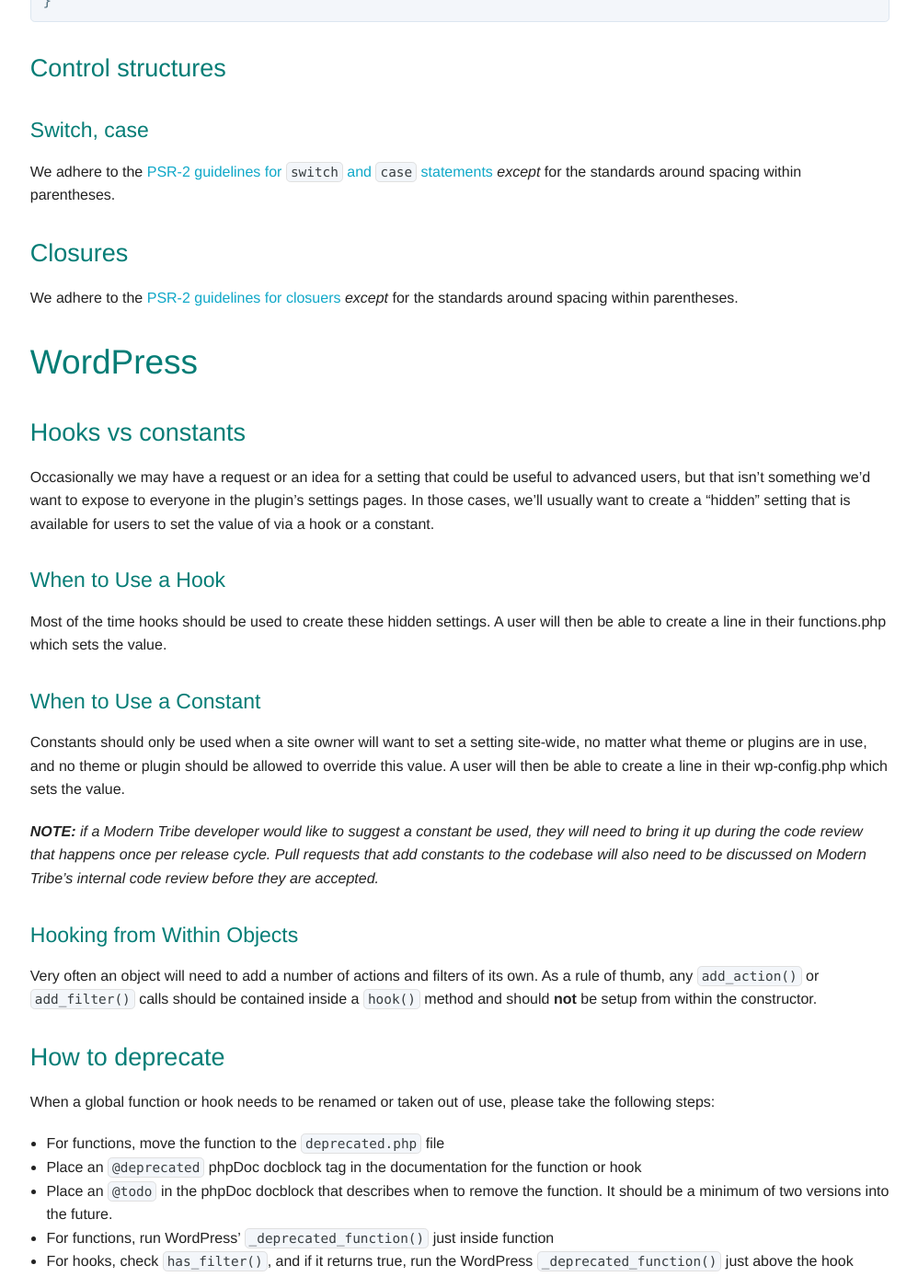
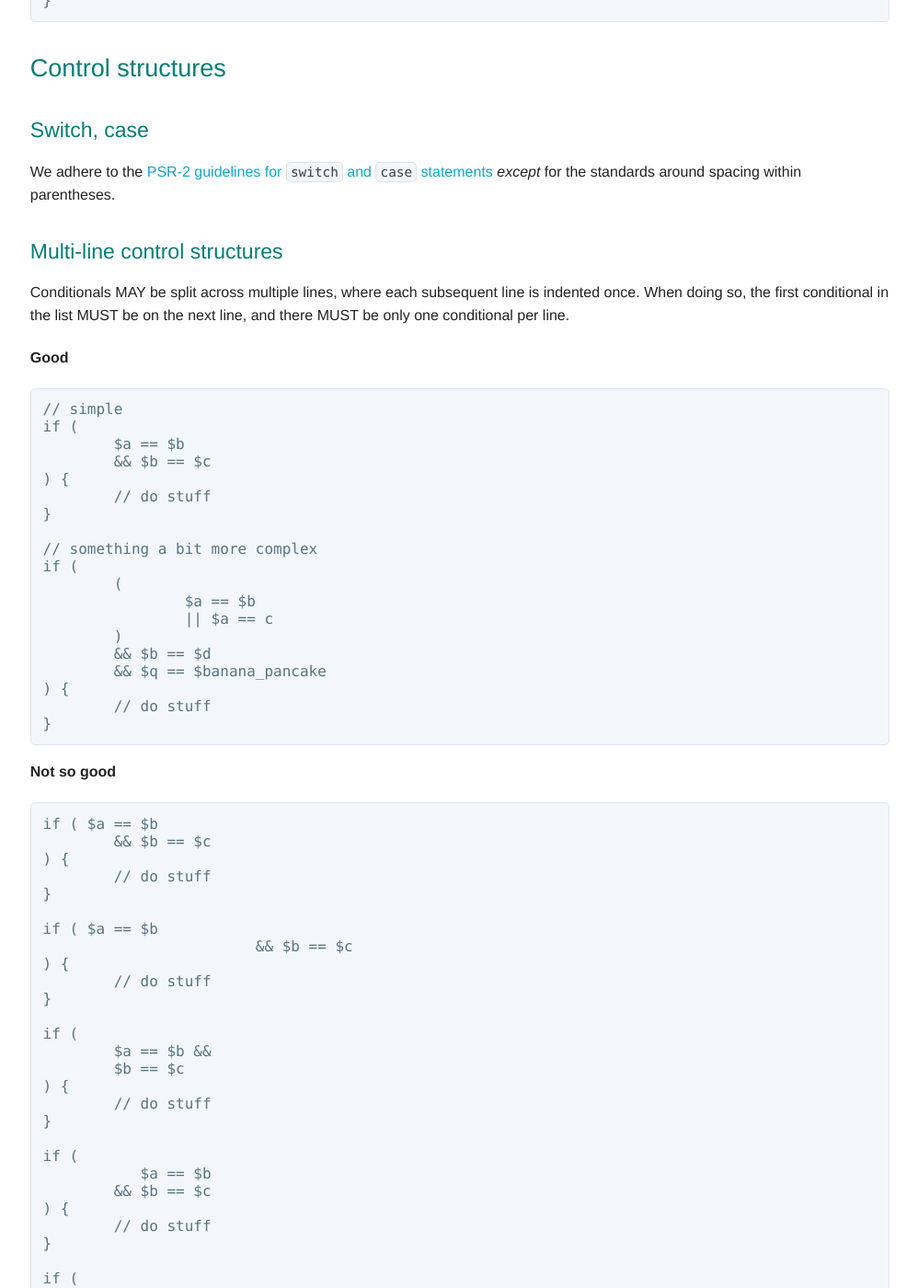
Before and after one commit to moderntribe/products-engineering, a Jekyll site: the page built from php/index.html, in a window 1280 px wide and 1400 px high, scrolled down 4795 px. Shown: the whole window at 92% size, without its empty margins (140-1138 px from the left). Built offline with Jekyll 4.4.1, drawn with Linux system fonts in a browser that asks for light colours; nearby versions of some CDN libraries; some web fonts are replaced; some of the changed text lies outside the part shown.

Commit message:
Add multi-line conditional info

```diff
--- a/php/index.html
+++ b/php/index.html
@@ -218,6 +218,70 @@ function tribe_get_event_start_time() {
 
 We adhere to the [PSR-2 guidelines for `switch` and `case` statements](http://www.php-fig.org/psr/psr-2/#5-2-switch-case) _except_ for the standards around spacing within parentheses.
 
+#### <a id="php-control-multi"></a>Multi-line control structures
+
+Conditionals MAY be split across multiple lines, where each subsequent line is indented once. When doing so, the first conditional in the list MUST be on the next line, and there MUST be only one conditional per line.
+
+**Good**
+<pre>
+// simple
+if (
+	$a == $b
+	&& $b == $c
+) {
+	// do stuff
+}
+
+// something a bit more complex
+if (
+	(
+		$a == $b
+		|| $a == c
+	)
+	&& $b == $d
+	&& $q == $banana_pancake
+) {
+	// do stuff
+}
+</pre>
+
+**Not so good**
+<pre>
+if ( $a == $b
+	&& $b == $c
+) {
+	// do stuff
+}
+
+if ( $a == $b
+			&& $b == $c
+) {
+	// do stuff
+}
+
+if (
+	$a == $b &&
+	$b == $c
+) {
+	// do stuff
+}
+
+if (
+	   $a == $b
+	&& $b == $c
+) {
+	// do stuff
+}
+
+if (
+		$a == $b
+	&& $b == $c
+) {
+	// do stuff
+}
+</pre>
+
+
 ### <a id="php-closures"></a> Closures
 
 We adhere to the [PSR-2 guidelines for closuers](http://www.php-fig.org/psr/psr-2/#6-closures) _except_ for the standards around spacing within parentheses.
```
